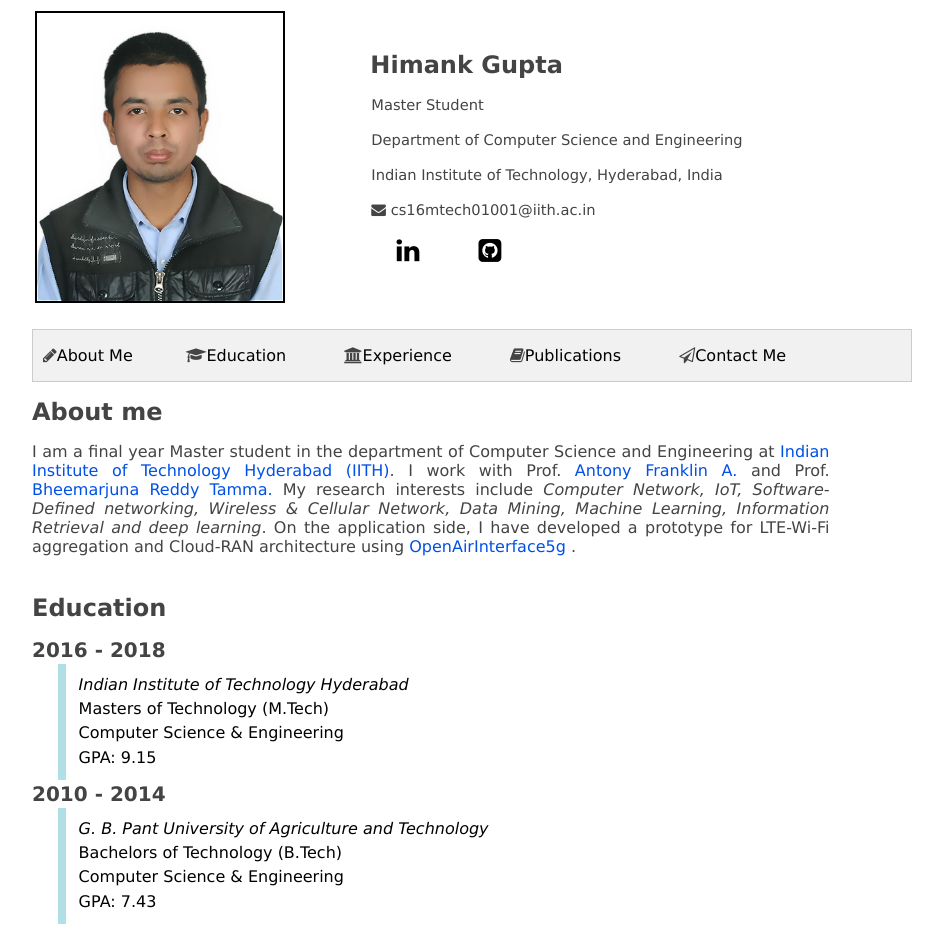
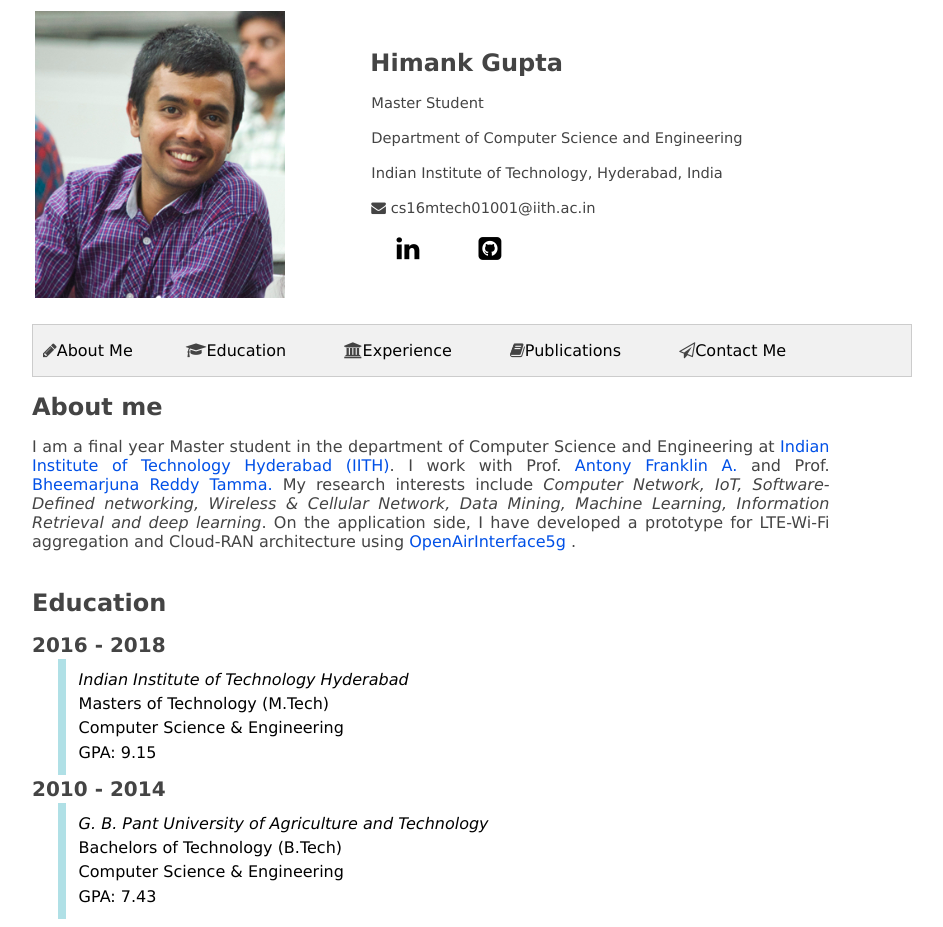
Before and after one commit to himankgupta31/himankgupta31.github.io, a plain HTML site: page index.html in a window 1280 px wide. Shown: the top 927 px of the page, without its empty margins (128-1071 px from the left). Drawn offline with Linux system fonts and the light colour scheme; some icons are missing.

Commit message:
new_image

```diff
--- a/index.html
+++ b/index.html
@@ -71,7 +71,7 @@ font-weight: bold;
       <tbody>
         <tr>
           <td width="323">
-            <img id="me" src="images/DSC_0116.jpg" border="0" width="250 px"></font>
+            <img id="me" src="images/DSC_0116.png" border="0" width="250 px"></font>
           </td>
           <td><p style="margin-left: 0px;"><font face="verdana" size="5"><b>&nbsp;Himank Gupta <span
                   हिमांक गुप्ता</span></b></font></p>
```
Also changed, not shown: images/DSC_0116.png (added), images/DSC_01161.jpg (renamed from images/DSC_0116.jpg).
